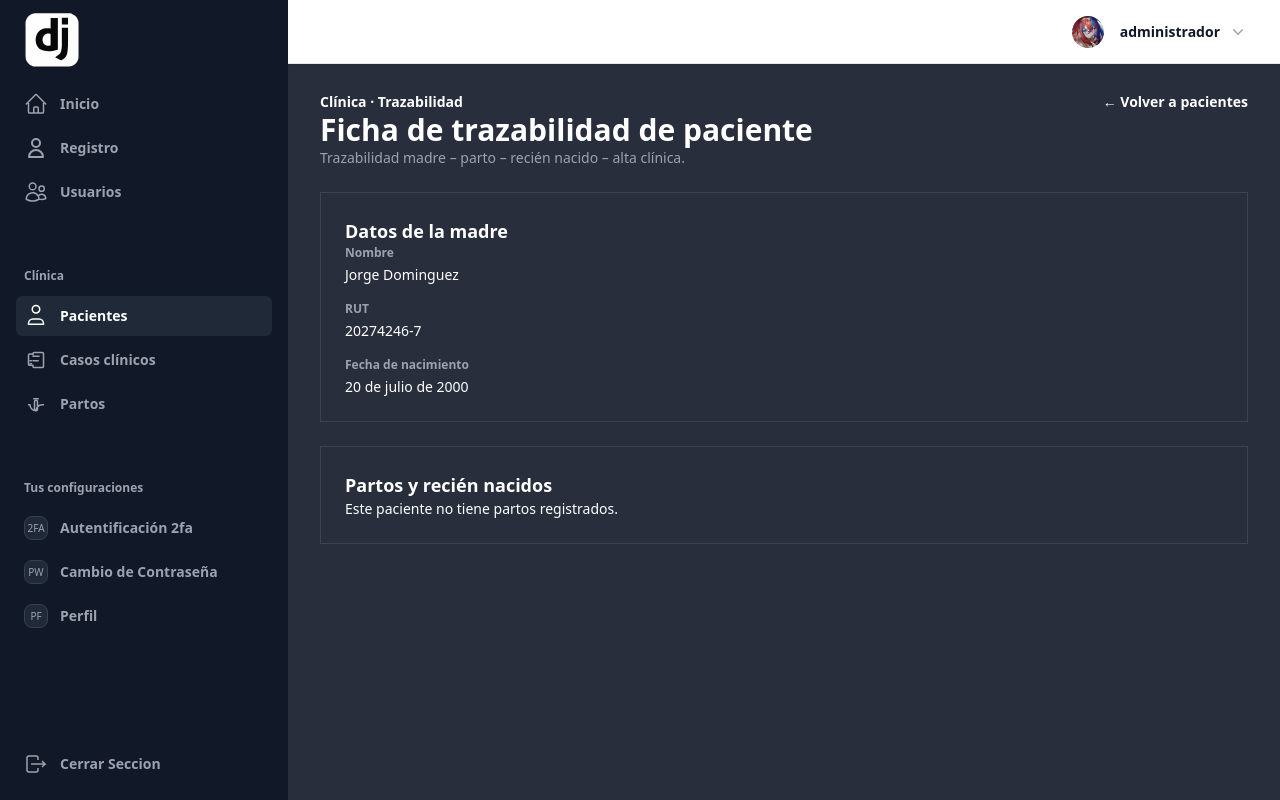
After one commit to Tasquer/hospital_regional, a Django app: page /clinica/pacientes/1/trazabilidad/ in a window 1280 px wide. The commit adds this page. Run offline with Django 5.2, Linux system fonts and the light colour scheme; a user stored in the database is signed in; data comes from the database, SQL or seed files in the repository; both versions use the stored data as it was after the commit; parts of the project's set-up code (start-up, migrations or seed data) failed here and were passed over; some libraries are stand-ins or nearby versions.

Commit message:
feat: modulo clinico (partos, RN, alta y trazabilidad)

```diff
--- a/clinica/urls.py
+++ b/clinica/urls.py
@@ -8,8 +8,15 @@ urlpatterns = [
     path("pacientes/nuevo/", views.PacienteCreateView.as_view(), name="paciente_create"),
     path("pacientes/<int:pk>/editar/", views.PacienteUpdateView.as_view(), name="paciente_update"),
     path("pacientes/<int:pk>/", views.PacienteDetailView.as_view(), name="paciente_detail"),
+    path(
+        "pacientes/<int:pk>/trazabilidad/",
+        views.PacienteTrazabilidadDetailView.as_view(),
+        name="paciente_trazabilidad",
+    ),
     path("casos/", views.CasoClinicoListView.as_view(), name="caso_list"),
     path("casos/nuevo/", views.CasoClinicoCreateView.as_view(), name="caso_create"),
     path("casos/<int:pk>/editar/", views.CasoClinicoUpdateView.as_view(), name="caso_update"),
     path("casos/<int:pk>/", views.CasoClinicoDetailView.as_view(), name="caso_detail"),
+    path("partos/", views.PartoListView.as_view(), name="parto_list"),
+    path("partos/nuevo/", views.PartoCreateView.as_view(), name="parto_create"),
 ]
--- a/clinica/views.py
+++ b/clinica/views.py
@@ -3,7 +3,7 @@ from django.urls import reverse_lazy
 from django.views.generic import CreateView, DetailView, ListView, UpdateView
 
 from .forms import CasoClinicoForm, PacienteForm
-from .models import CasoClinico, Paciente
+from .models import CasoClinico, Paciente, Parto
 
 
 class PacienteListView(LoginRequiredMixin, ListView):
@@ -74,4 +74,69 @@ class CasoClinicoDetailView(LoginRequiredMixin, DetailView):
     def get_queryset(self):
         return super().get_queryset().select_related("paciente", "medico_responsable")
 
+
+class PacienteTrazabilidadDetailView(LoginRequiredMixin, DetailView):
+    model = Paciente
+    template_name = "clinica/paciente_trazabilidad_detail.html"
+    context_object_name = "paciente"
+
+    def get_context_data(self, **kwargs):
+        context = super().get_context_data(**kwargs)
+        paciente = self.object
+        partos = paciente.partos.select_related("personal_responsable").all()
+
+        trazabilidad = []
+        for parto in partos:
+            recien_nacidos = list(parto.recien_nacidos.all())
+            alta = getattr(parto, "alta", None)
+            trazabilidad.append(
+                {
+                    "parto": parto,
+                    "recien_nacidos": recien_nacidos,
+                    "alta": alta,
+                }
+            )
+
+        context["trazabilidad"] = trazabilidad
+        return context
+
+
+class PartoListView(LoginRequiredMixin, ListView):
+    model = Parto
+    template_name = "clinica/partos/lista.html"
+    context_object_name = "partos"
+    paginate_by = 10
+
+    def get_queryset(self):
+        qs = (
+            Parto.objects.select_related("paciente", "personal_responsable")
+            .order_by("-fecha_hora")
+        )
+        return qs
+
+
+class PartoCreateView(LoginRequiredMixin, CreateView):
+    model = Parto
+    template_name = "clinica/partos/formulario.html"
+    fields = [
+        "paciente",
+        "fecha_hora",
+        "tipo_parto",
+        "sala",
+        "complicaciones",
+        "duracion_trabajo_parto_min",
+        "personal_responsable",
+    ]
+    success_url = reverse_lazy("clinica:parto_list")
+
+    def get_initial(self):
+        initial = super().get_initial()
+        paciente_id = self.request.GET.get("paciente")
+        if paciente_id:
+            try:
+                initial["paciente"] = Paciente.objects.get(pk=paciente_id)
+            except Paciente.DoesNotExist:
+                pass
+        return initial
+
 # Create your views here.
--- /dev/null
+++ b/templates/clinica/paciente_trazabilidad_detail.html
@@ -0,0 +1,181 @@
+{% extends 'components/Layout/base_extendido.html' %}
+
+{% block content_main %}
+<section class="mx-auto max-w-6xl space-y-6 text-white">
+  <header class="flex flex-wrap items-start justify-between gap-4">
+    <div>
+      <p class="text-sm font-semibold text-indigo-300 uppercase tracking-wide">
+        Clínica · Trazabilidad
+      </p>
+      <h1 class="text-3xl font-bold leading-tight text-white">
+        Ficha de trazabilidad de paciente
+      </h1>
+      <p class="text-sm text-gray-400">
+        Trazabilidad madre – parto – recién nacido – alta clínica.
+      </p>
+    </div>
+    <a href="{% url 'clinica:paciente_list' %}"
+       class="text-sm font-semibold text-indigo-200 hover:text-white">
+      ← Volver a pacientes
+    </a>
+  </header>
+
+  <div class="space-y-6">
+    <!-- Datos de la madre -->
+    <div class="rounded-3xl border border-white/10 bg-slate-900/70 p-6 shadow-2xl shadow-black/20 space-y-4">
+      <h2 class="text-lg font-semibold text-white">Datos de la madre</h2>
+      <dl class="grid gap-4 text-sm sm:grid-cols-3">
+        <div>
+          <dt class="text-xs font-semibold uppercase tracking-wide text-gray-400">Nombre</dt>
+          <dd class="mt-1 text-sm text-gray-100">{{ paciente.nombre_completo }}</dd>
+        </div>
+        <div>
+          <dt class="text-xs font-semibold uppercase tracking-wide text-gray-400">RUT</dt>
+          <dd class="mt-1 text-sm text-gray-100">{{ paciente.rut }}</dd>
+        </div>
+        <div>
+          <dt class="text-xs font-semibold uppercase tracking-wide text-gray-400">Fecha de nacimiento</dt>
+          <dd class="mt-1 text-sm text-gray-100">{{ paciente.fecha_nacimiento }}</dd>
+        </div>
+      </dl>
+    </div>
+
+    <!-- Partos y recién nacidos -->
+    <div class="rounded-3xl border border-white/10 bg-slate-900/70 p-6 shadow-2xl shadow-black/20 space-y-4">
+      <h2 class="text-lg font-semibold text-white">Partos y recién nacidos</h2>
+
+      {% if trazabilidad %}
+        <div class="space-y-6">
+          {% for item in trazabilidad %}
+            <article class="rounded-2xl border border-white/10 bg-slate-950/70 p-4 space-y-4">
+              <div class="flex flex-wrap items-center justify-between gap-2">
+                <h3 class="text-base font-semibold text-white">
+                  Parto {{ forloop.counter }}
+                </h3>
+                <p class="text-xs text-gray-400">
+                  {{ item.parto.fecha_hora }}
+                </p>
+              </div>
+
+              <!-- Datos del parto -->
+              <dl class="grid gap-4 text-sm sm:grid-cols-2">
+                <div>
+                  <dt class="text-xs font-semibold uppercase tracking-wide text-gray-400">Tipo de parto</dt>
+                  <dd class="mt-1 text-sm text-gray-100">{{ item.parto.get_tipo_parto_display }}</dd>
+                </div>
+                <div>
+                  <dt class="text-xs font-semibold uppercase tracking-wide text-gray-400">Profesional responsable</dt>
+                  <dd class="mt-1 text-sm text-gray-100">
+                    {{ item.parto.personal_responsable|default:"—" }}
+                  </dd>
+                </div>
+                <div>
+                  <dt class="text-xs font-semibold uppercase tracking-wide text-gray-400">Sala / pabellón</dt>
+                  <dd class="mt-1 text-sm text-gray-100">
+                    {{ item.parto.sala|default:"Sin registro" }}
+                  </dd>
+                </div>
+                <div>
+                  <dt class="text-xs font-semibold uppercase tracking-wide text-gray-400">Complicaciones</dt>
+                  <dd class="mt-1 text-sm text-gray-100">
+                    {{ item.parto.complicaciones|default:"Sin registro" }}
+                  </dd>
+                </div>
+              </dl>
+
+              <!-- Recién nacidos -->
+              <div class="border-t border-white/5 pt-3 space-y-2">
+                <h4 class="text-sm font-semibold text-white">Recién nacidos</h4>
+                {% if item.recien_nacidos %}
+                  <div class="grid gap-3 md:grid-cols-2">
+                    {% for rn in item.recien_nacidos %}
+                      <div class="rounded-xl bg-slate-900/80 p-3 border border-white/5">
+                        <p class="text-sm font-semibold text-gray-100">
+                          {{ rn.identificador }} · {{ rn.sexo }}
+                        </p>
+                        <p class="text-xs text-gray-300">
+                          Peso: {{ rn.peso_gramos }} g · Talla: {{ rn.talla_cm }} cm
+                        </p>
+                        <p class="text-xs text-gray-300">
+                          APGAR: {{ rn.apgar_1_min }}/{{ rn.apgar_5_min }}
+                        </p>
+                        {% if rn.condicion_inicial %}
+                          <p class="mt-1 text-xs text-gray-400">
+                            {{ rn.condicion_inicial }}
+                          </p>
+                        {% endif %}
+                      </div>
+                    {% endfor %}
+                  </div>
+                {% else %}
+                  <p class="text-sm text-gray-300">
+                    No hay recién nacidos registrados para este parto.
+                  </p>
+                {% endif %}
+              </div>
+
+              <!-- Alta clínica -->
+              <div class="border-t border-white/5 pt-3 space-y-2">
+                <h4 class="text-sm font-semibold text-white">Alta clínica</h4>
+                {% if item.alta %}
+                  <dl class="grid gap-4 text-sm sm:grid-cols-2">
+                    <div>
+                      <dt class="text-xs font-semibold uppercase tracking-wide text-gray-400">Fecha de alta</dt>
+                      <dd class="mt-1 text-sm text-gray-100">{{ item.alta.fecha_alta }}</dd>
+                    </div>
+                    <div>
+                      <dt class="text-xs font-semibold uppercase tracking-wide text-gray-400">Tipo de alta</dt>
+                      <dd class="mt-1 text-sm text-gray-100">
+                        {{ item.alta.get_tipo_alta_display }}
+                      </dd>
+                    </div>
+                    <div>
+                      <dt class="text-xs font-semibold uppercase tracking-wide text-gray-400">Profesional responsable</dt>
+                      <dd class="mt-1 text-sm text-gray-100">
+                        {{ item.alta.profesional_responsable|default:"—" }}
+                      </dd>
+                    </div>
+                    <div>
+                      <dt class="text-xs font-semibold uppercase tracking-wide text-gray-400">Requiere seguimiento</dt>
+                      <dd class="mt-1 text-sm text-gray-100">
+                        {{ item.alta.requiere_seguimiento|yesno:"Sí,No" }}
+                      </dd>
+                    </div>
+                  </dl>
+                  {% if item.alta.condicion_egreso %}
+                    <p class="text-sm text-gray-300">
+                      <span class="font-semibold">Condición al egreso:</span>
+                      {{ item.alta.condicion_egreso }}
+                    </p>
+                  {% endif %}
+                  {% if item.alta.proxima_cita %}
+                    <p class="text-sm text-gray-300">
+                      <span class="font-semibold">Próxima cita:</span>
+                      {{ item.alta.proxima_cita }}
+                    </p>
+                  {% endif %}
+                  {% if item.alta.observaciones %}
+                    <p class="text-sm text-gray-400">
+                      {{ item.alta.observaciones }}
+                    </p>
+                  {% endif %}
+                {% else %}
+                  <p class="text-sm text-gray-300">
+                    No se ha registrado alta clínica para este parto.
+                  </p>
+                {% endif %}
+              </div>
+            </article>
+          {% endfor %}
+        </div>
+      {% else %}
+        <p class="text-sm text-gray-300">
+          Este paciente no tiene partos registrados.
+        </p>
+      {% endif %}
+    </div>
+  </div>
+
+  {% include 'components/mensajes.html' %}
+</section>
+{% endblock content_main %}
--- a/templates/components/navbar/nav.html
+++ b/templates/components/navbar/nav.html
@@ -50,6 +50,15 @@
             Casos clínicos
           </a>
         </li>
+        <li>
+          <a href="{% url 'clinica:parto_list' %}" class="group flex gap-x-3 rounded-md p-2 text-sm font-semibold leading-6 {% if '/clinica/partos' in request.path %}text-white bg-gray-800{% else %}text-gray-400 hover:text-white hover:bg-gray-800{% endif %}">
+            <svg class="h-6 w-6 shrink-0" fill="none" viewBox="0 0 24 24" stroke-width="1.5" stroke="currentColor">
+              <path stroke-linecap="round" stroke-linejoin="round" d="M12 18.75a6 6 0 016-6h1.5M12 18.75a6 6 0 01-6-6H4.5M12 18.75c1.5 0 1.5-1.5 1.5-1.5V9.75a1.5 1.5 0 00-3 0v7.5s0 1.5 1.5 1.5z" />
+              <path stroke-linecap="round" stroke-linejoin="round" d="M9.75 6.75h4.5" />
+            </svg>
+            Partos
+          </a>
+        </li>
       </ul>
     </li>
     <li>
```
Also changed, not shown: clinica/admin.py (+40 -1 lines), clinica/models.py (+144 -0 lines), templates/clinica/pacientes/lista.html (+7 -0 lines), templates/clinica/partos/formulario.html (added, +58 -0 lines), templates/clinica/partos/lista.html (added, +73 -0 lines), README.md, clinica/migrations/0002_parto.py (added), clinica/migrations/0003_reciennacido.py (added), clinica/migrations/0004_alta.py (added), db.sqlite3.
